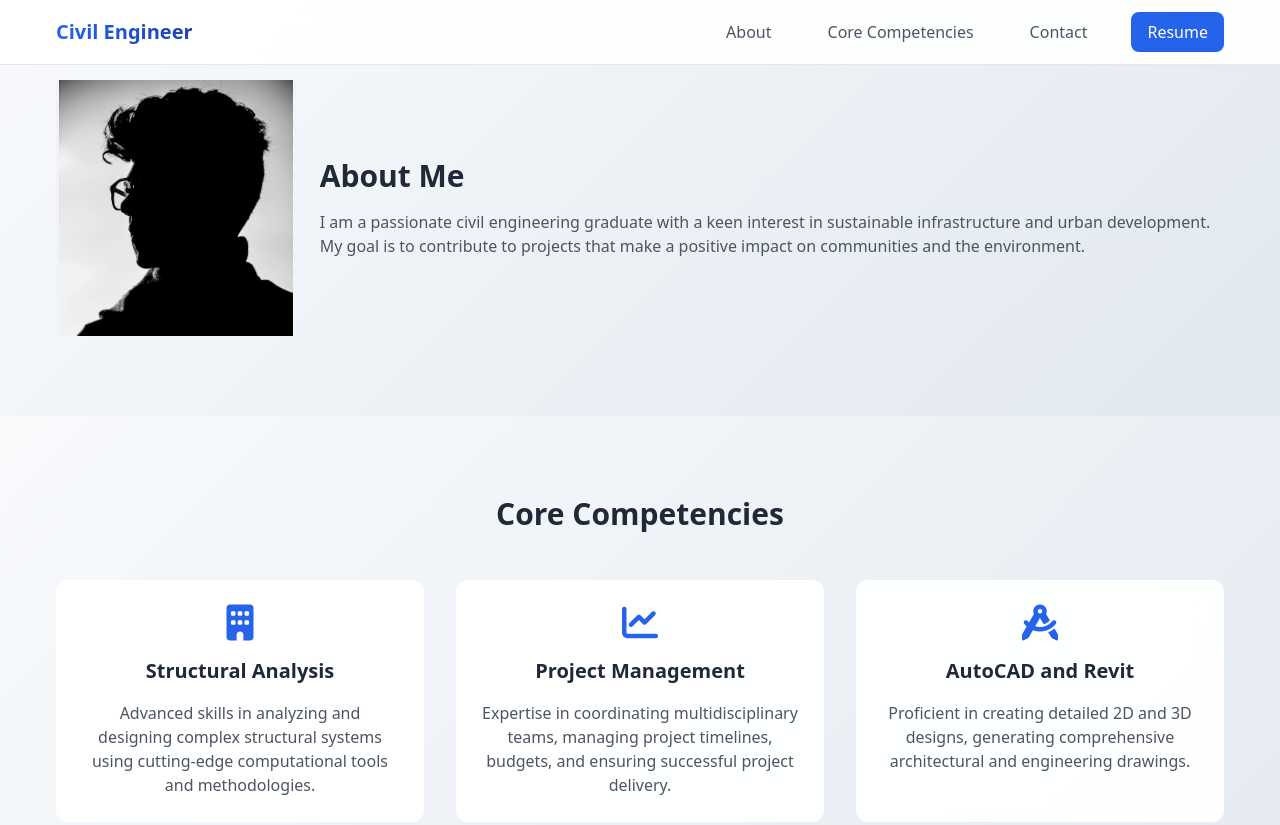
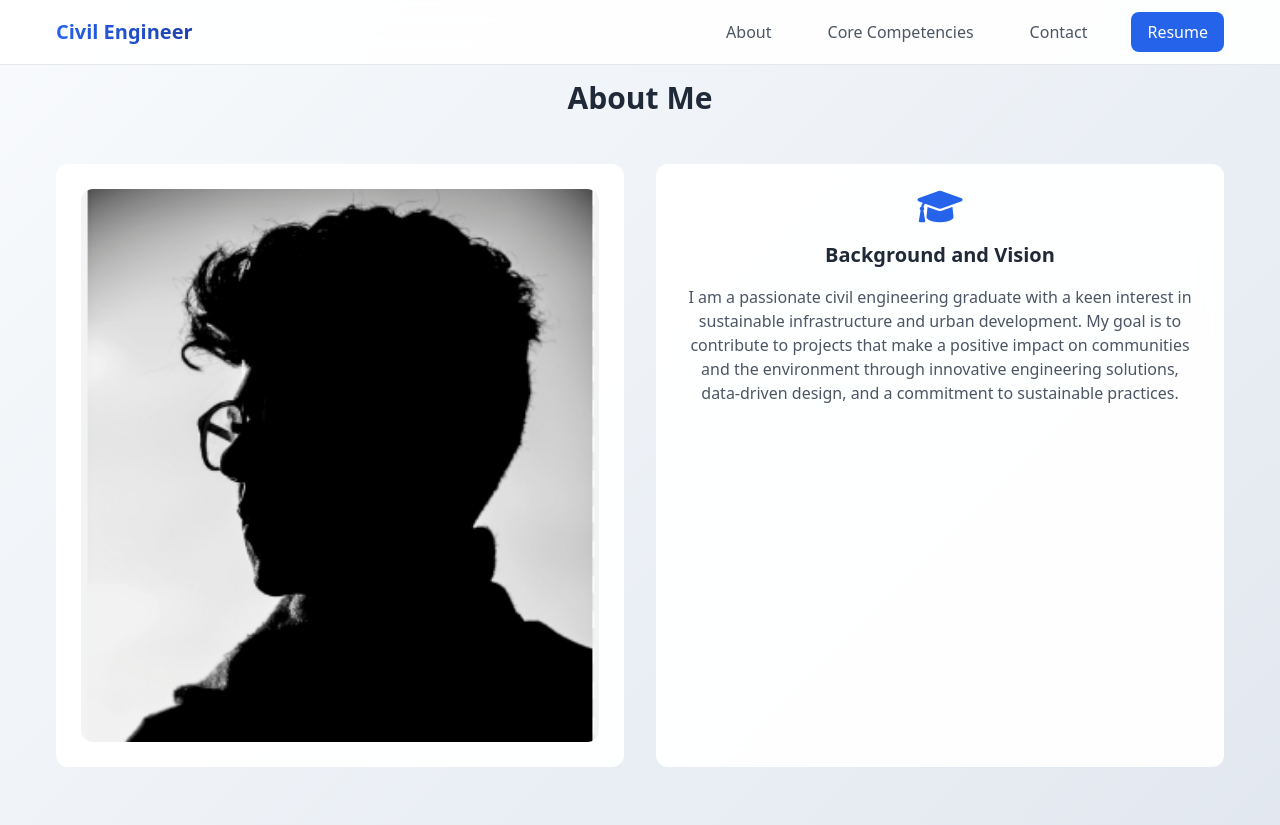
Before and after one commit to ram-polisetti/ManojD, a website: page index.html in a window 1280 px wide. Shown: the top 825 px of the page. Drawn offline with nearby package versions, Linux system fonts and the light colour scheme; files that its build step writes are made by us from their sources.

Commit message:
Updated about me section

```diff
--- a/index.html
+++ b/index.html
@@ -32,7 +32,7 @@
                 </button>
             </div>
         </div>
-        <!-- Mobile Menu Panel -->
+        <!-- Mobile Menu Panel remains unchanged -->
         <div id="mobile-menu" class="hidden md:hidden bg-white border-t border-gray-200">
             <div class="container mx-auto px-6 py-4 space-y-4">
                 <a href="#about" class="block text-gray-600 hover:text-blue-600 font-medium py-2">About</a>
@@ -47,16 +47,24 @@
 
     <!-- About Section with Profile Photo -->
     <section id="about" class="py-20 gradient-light">
-        <div class="container mx-auto px-6 flex flex-col md:flex-row items-center">
-            <img src="profile.png" alt="Profile Photo" class="w-64 h-64 object-cover mb-6 md:mb-0 md:mr-6">
-            <div class="text-center md:text-left">
-                <h2 class="text-3xl font-bold mb-4">About Me</h2>
-                <p class="text-gray-600">I am a passionate civil engineering graduate with a keen interest in sustainable infrastructure and urban development. My goal is to contribute to projects that make a positive impact on communities and the environment.</p>
+        <div class="container mx-auto px-6">
+            <h2 class="text-3xl font-bold mb-12 text-center">About Me</h2>
+            <div class="grid md:grid-cols-2 gap-8">
+                <div class="glass-card p-6 rounded-xl hover-card flex justify-center items-center">
+                    <img src="profile.png" alt="Profile Photo" class="w-full h-auto max-w-full object-contain rounded-xl">
+                </div>
+                <div class="glass-card p-6 rounded-xl hover-card">
+                    <div class="text-center">
+                        <i class="fas fa-graduation-cap text-4xl text-blue-600 mb-4"></i>
+                        <h3 class="text-xl font-bold mb-4">Background and Vision</h3>
+                        <p class="text-gray-600">I am a passionate civil engineering graduate with a keen interest in sustainable infrastructure and urban development. My goal is to contribute to projects that make a positive impact on communities and the environment through innovative engineering solutions, data-driven design, and a commitment to sustainable practices.</p>
+                    </div>
+                </div>
             </div>
         </div>
     </section>
 
-    <!-- Core Competencies Section with Card Layout -->
+    <!-- Rest of the document remains unchanged -->
     <section id="competencies" class="py-20 gradient-light">
         <div class="container mx-auto px-6">
             <h2 class="text-3xl font-bold mb-12 text-center">Core Competencies</h2>
@@ -107,12 +115,11 @@
         </div>
     </section>
 
-    <!-- Contact Section -->
+    <!-- Contact Section remains unchanged -->
     <section id="contact" class="py-20 gradient-light">
         <div class="container mx-auto px-6">
             <h2 class="text-3xl font-bold mb-12 text-center">Let's Connect</h2>
             <div class="max-w-4xl mx-auto grid md:grid-cols-2 gap-8">
-                <!-- Scheduling and Contact Options remain unchanged -->
                 <div class="glass-card p-6 rounded-xl hover-card">
                     <div class="text-center mb-6">
                         <i class="fas fa-calendar-alt text-4xl text-blue-600 mb-4"></i>
```
